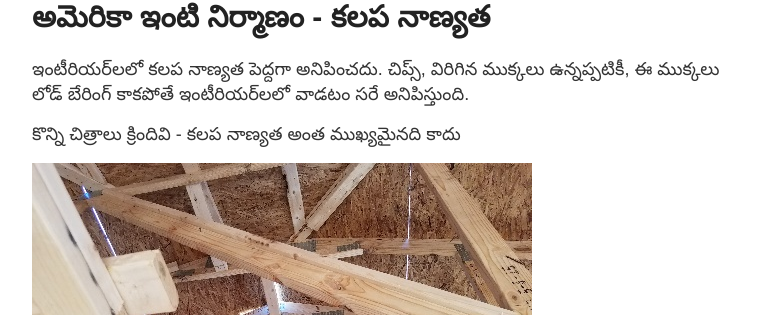
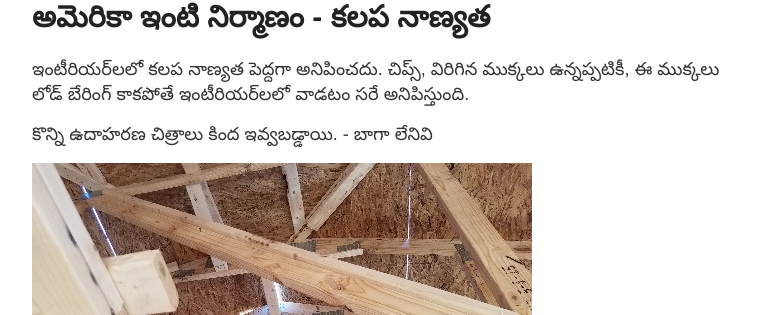
Before and after one commit to gbuk21/General, a Jekyll site: the page built from split1/_posts/2020-08-30-USA housing construction wood quality.md, in a window 1280 px wide and 900 px high. Shown: the part 170-485 px from the top of the window, without its empty margins (248-1030 px from the left). Built offline with Jekyll 4.4.1, drawn with Linux system fonts in a browser that asks for light colours.

Commit message:
Update 2020-08-30-USA housing construction wood quality.md

```diff
--- a/split1/_posts/2020-08-30-USA housing construction wood quality.md
+++ b/split1/_posts/2020-08-30-USA housing construction wood quality.md
@@ -5,7 +5,7 @@ title: అమెరికా ఇంటి నిర్మాణం - కలప
 
 ఇంటీరియర్‌లలో కలప నాణ్యత పెద్దగా అనిపించదు. చిప్స్, విరిగిన ముక్కలు ఉన్నప్పటికీ, ఈ ముక్కలు లోడ్ బేరింగ్ కాకపోతే ఇంటీరియర్‌లలో వాడటం సరే అనిపిస్తుంది.
 
-కొన్ని చిత్రాలు క్రిందివి - కలప నాణ్యత అంత ముఖ్యమైనది కాదు
+కొన్ని ఉదాహరణ చిత్రాలు కింద ఇవ్వబడ్డాయి.  - బాగా లేనివి
 
 <img src="{{ site.baseurl }}/images/USA housing construction wood quality 1.jpg" class="responsive" width="500" height="400" />
 
```
